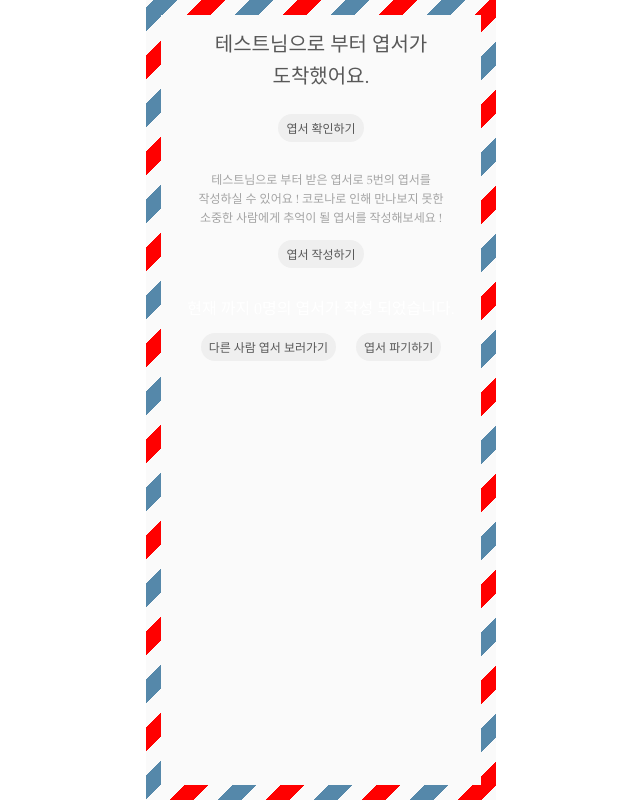
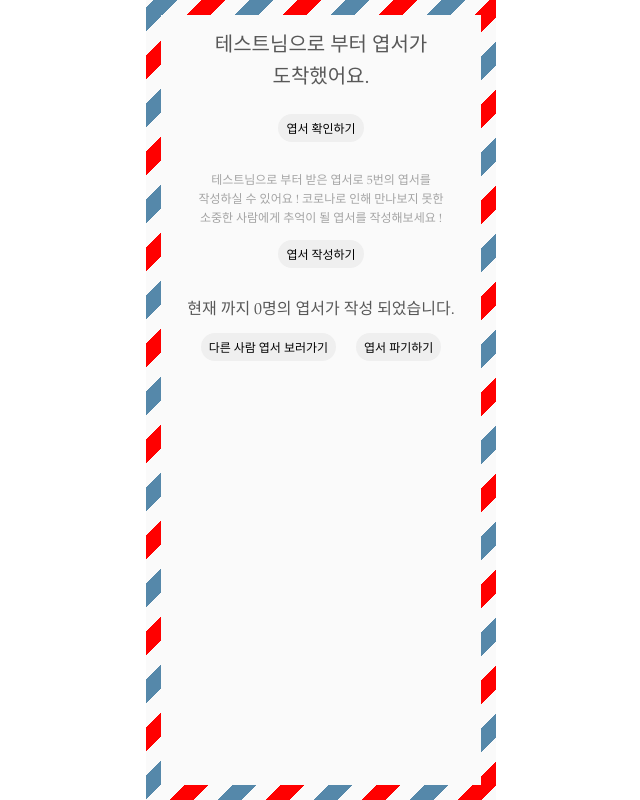
Before and after one commit to CodeSoom/project-react-3-2Zero1, a React app: page /project-react-3-2Zero1/ in a window 1280 px wide. Shown: the whole page, without its empty margins (319-959 px from the left). Built offline with nearby package versions, Linux system fonts and the light colour scheme; no server answers.

Commit message:
Change default font color and change div tag with p tag
- changed default font color in global.css and removed redundant font color
- changed div tag with p tag

```diff
--- a/src/assets/css/global.css
+++ b/src/assets/css/global.css
@@ -13,7 +13,7 @@ body {
   font-size: 16px;
   line-height: 1.5;
   background: #202020;
-  color: #FFFFFF;
+  color: #585858;
   word-break: keep-all;
   max-width: 350px;
   margin: 0 auto 0 auto;
@@ -40,5 +40,4 @@ ul {
   font-size: 12px;
   border: none;
   border-radius: 15px;
-  color: #585858;
 }
--- a/src/container/EntranceContainer.jsx
+++ b/src/container/EntranceContainer.jsx
@@ -25,7 +25,6 @@ const Wrapper = styled.div(() => ({
 
 const Title = styled.div(() => ({
   fontSize: '20px',
-  color: '#585858',
 }));
 
 export default function EntranceContainer({
@@ -109,7 +108,7 @@ export default function EntranceContainer({
         postcardCount={postcardCount}
         onHandleClickWritePostcard={onHandleClickWritePostcard}
       />
-      <div>{`현재 까지 ${writtenCount}명의 엽서가 작성 되었습니다.`}</div>
+      <p>{`현재 까지 ${writtenCount}명의 엽서가 작성 되었습니다.`}</p>
       <Button type="button">다른 사람 엽서 보러가기</Button>
       <Button type="button">엽서 파기하기</Button>
     </Wrapper>
--- a/src/presentational/EntranceCheckForm.jsx
+++ b/src/presentational/EntranceCheckForm.jsx
@@ -10,16 +10,10 @@ const Wrapper = styled.div(() => ({
   margin: '10px 0',
 }));
 
-// const Button = styled.button(() => ({
-//   fontSize: '16px',
-//   margin: '10px',
-//   padding: '5px 8px',
-// }));
-
 const Information = styled.p(() => ({
   margin: '0 15px',
   fontSize: '12px',
-  color: 'gray',
+  color: '#A4A4A4',
 }));
 
 export default function EntranceCheckForm({
--- a/src/style/Button.jsx
+++ b/src/style/Button.jsx
@@ -6,7 +6,6 @@ const Button = styled.button({
   padding: '5px 8px',
   border: 'none',
   borderRadius: '15px',
-  color: '#585858',
 });
 
 export default Button;
```
